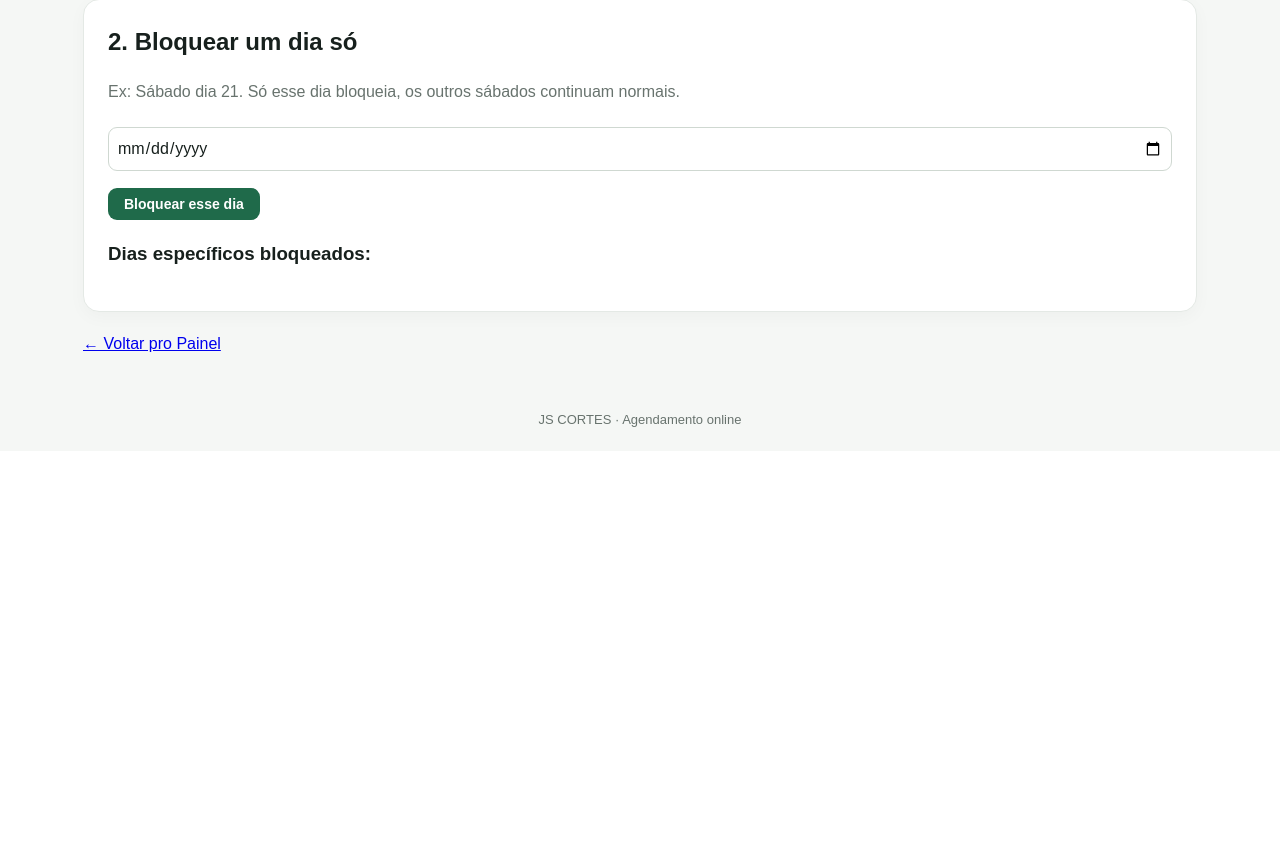
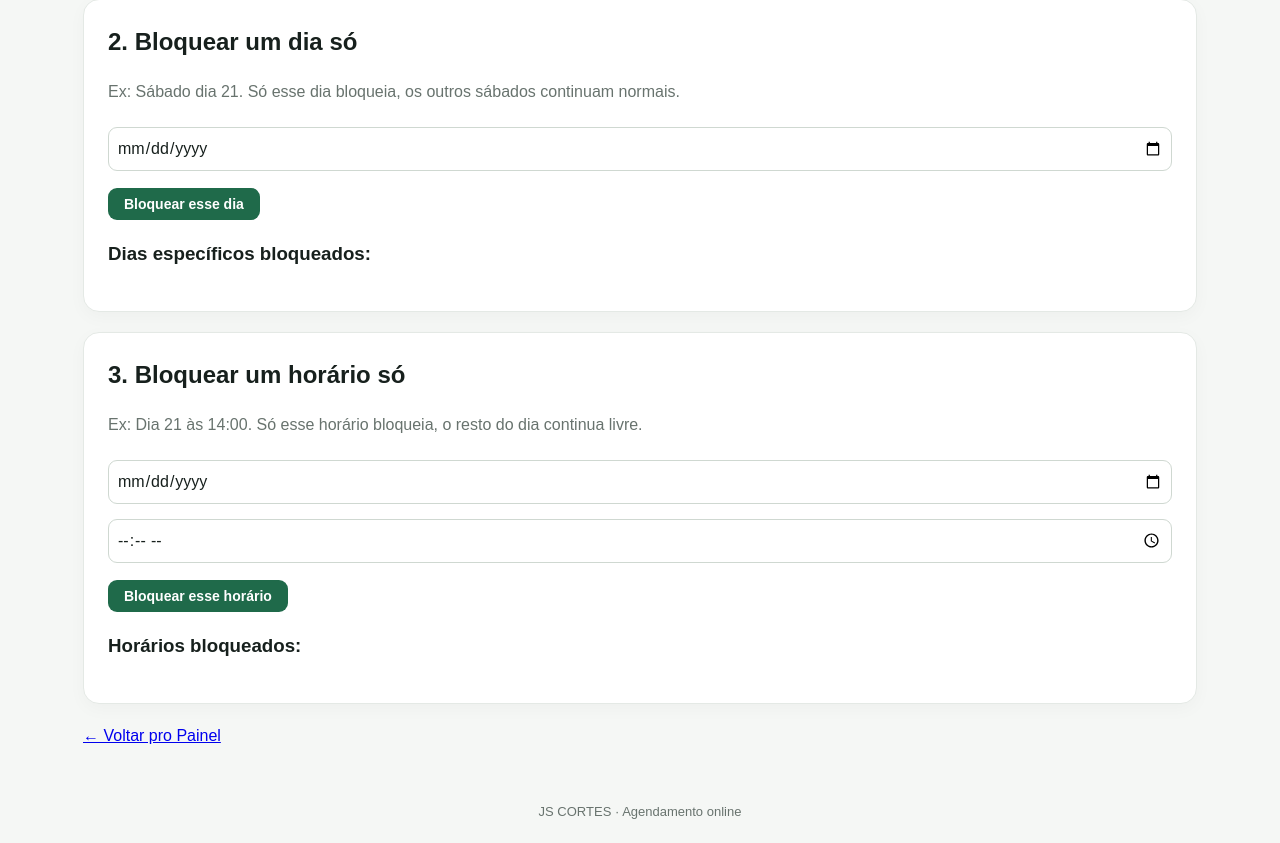
Before and after one commit to johns001960/JS_CORTES, a Flask app: template templates/admin_calendar.html in a window 1280 px wide. Shown: the part 840-1683 px from the top of the page. Before the commit the page ends 1267 px from the top, so only its background shows below. Run offline with Flask 3, Linux system fonts and the light colour scheme; the template is opened without the code that fills it, so the values that code supplies are empty.

Commit message:
corrigido calendario admin

```diff
--- a/app.py
+++ b/app.py
@@ -124,6 +124,11 @@ def available_times():
             WHERE appointment_date=? AND status != 'Cancelado'
         """, (day,)).fetchall()
     occupied = {r["appointment_time"] for r in booked}
+    try:
+        blocked_list = [r["time"] for r in con.execute("SELECT time FROM blocked_times WHERE date=?", (day,)).fetchall()]
+    except:
+        blocked_list = []
+    occupied = occupied + blocked_list
     # Altere esta lista para ajustar os horários de atendimento da barbearia.
     slots = ["09:00", "10:00", "11:00",
          "13:00", "14:00", "15:00", "16:00", "17:00"]
@@ -261,25 +266,44 @@ def admin_calendar():
                     if not exists:
                         con.execute("INSERT INTO blocked_days (date) VALUES (?)", (date_value,))
                         flash("Dia bloqueado!")
-            elif action == "delete":
+            elif action == "block_time":
+                date_value = request.form.get("date")
+                time_value = request.form.get("time")
+                if date_value and time_value:
+                    con.execute("CREATE TABLE IF NOT EXISTS blocked_times (id INTEGER PRIMARY KEY AUTOINCREMENT, date TEXT, time TEXT)")
+                    exists = con.execute("SELECT id FROM blocked_times WHERE date=? AND time=?", (date_value, time_value)).fetchone()
+                    if not exists:
+                        con.execute("INSERT INTO blocked_times (date, time) VALUES (?, ?)", (date_value, time_value))
+                        flash("Horário bloqueado!")
+        elif action == "delete_time":
+                block_id = request.form.get("block_id")
+                con.execute("DELETE FROM blocked_times WHERE id=?", (block_id,))
+                flash("Bloqueio de horário removido!")
+        elif action == "delete":
                 block_id = request.form.get("block_id")
                 con.execute("DELETE FROM blocked_days WHERE id=?", (block_id,))
                 flash("Bloqueio removido!")
-            con.commit()
-            return redirect(url_for("admin_calendar"))
+        con.commit()
+        return redirect(url_for("admin_calendar"))
+
         with db() as con:
             all_blocked = con.execute("SELECT * FROM blocked_days ORDER BY date, weekday").fetchall()
+        try:
+            con.execute("CREATE TABLE IF NOT EXISTS blocked_times (id INTEGER PRIMARY KEY AUTOINCREMENT, date TEXT, time TEXT)")
+            all_blocked_times = con.execute("SELECT * FROM blocked_times ORDER BY date, time").fetchall()
+        except:
+            all_blocked_times = []
             blocked_weekdays = []
 
 
-            for r in all_blocked:
+        for r in all_blocked:
                 try:
                     w = r["weekday"]
                 except:
                     w = r[2]
                 if w is not None:
                     blocked_weekdays.append(int(w))
-        return render_template("admin_calendar.html", blocked=all_blocked, blocked_weekdays=blocked_weekdays)
+        return render_template("admin_calendar.html", blocked=all_blocked, blocked_weekdays=blocked_weekdays, blocked_times=all_blocked_times)
 
 @app.route("/admin/agendamento/<int:appointment_id>/editar", methods=["GET", "POST"])
 @admin_required
--- a/templates/admin_calendar.html
+++ b/templates/admin_calendar.html
@@ -27,5 +27,22 @@
 </form>
 {% endif %}{% endfor %}
 </section>
+<section class="panel"><h2>3. Bloquear um horário só</h2><p class="muted">Ex: Dia 21 às 14:00. Só esse horário bloqueia, o resto do dia continua livre.</p>
+<form method="post" style="display:flex; gap:8px; flex-wrap:wrap;">
+<input type="hidden" name="action" value="block_time">
+<input type="date" name="date" required style="padding:8px;">
+<input type="time" name="time" required style="padding:8px;">
+<button type="submit" style="padding:8px 16px;">Bloquear esse horário</button>
+</form>
+<h3 style="margin-top:20px;">Horários bloqueados:</h3>
+{% for b in blocked_times %}
+<form method="post" style="display:flex; gap:8px; align-items:center; margin:6px 0;">
+<input type="hidden" name="action" value="delete_time">
+<input type="hidden" name="block_id" value="{{ b.id }}">
+<span style="flex:1;">📅 {{ b.date }} - {{ b.time }} - Bloqueado</span>
+<button type="submit" style="padding:6px 12px;">Desbloquear / Apagar</button>
+</form>
+{% endfor %}
+</section>
 <p style="margin:16px 0;"><a href="/admin">← Voltar pro Painel</a></p>
 {% endblock %}
```
Also changed, not shown: js_cortes.db.
